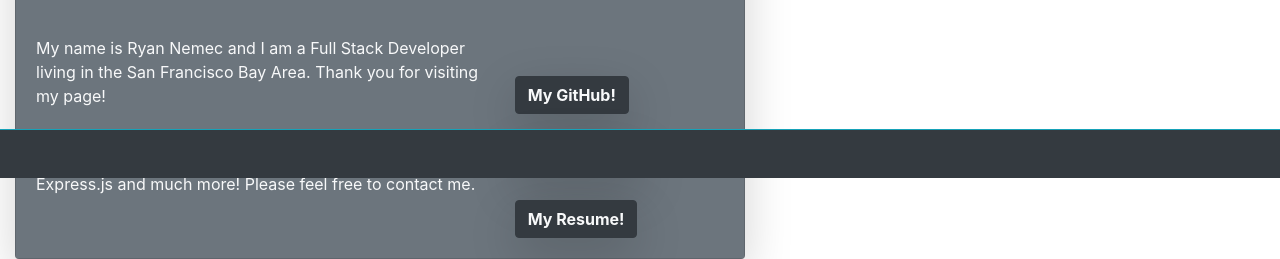
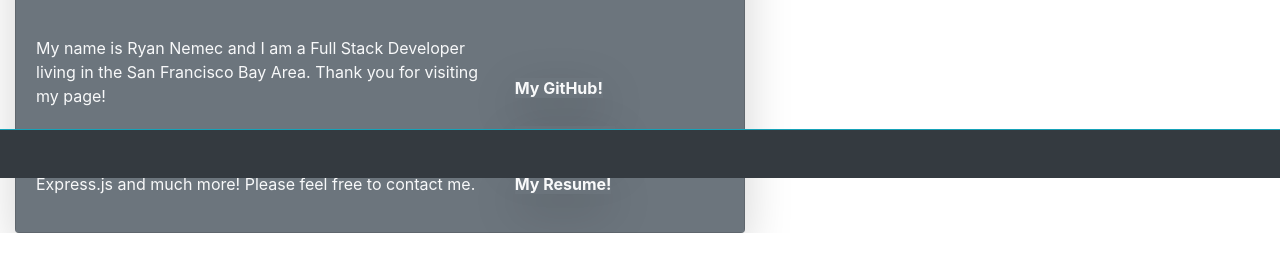
Before and after one commit to perfectoment/project-portfolio, a website: page public/index.html in a window 1280 px wide. Shown: the part 622-881 px from the top of the page. After the commit the page ends 855 px from the top, so only its background shows below. Drawn offline with nearby package versions, Linux system fonts and the light colour scheme.

Commit message:
fixed links

```diff
--- a/public/index.html
+++ b/public/index.html
@@ -58,13 +58,13 @@
                 <div class="col-md-4 text-left">
                   <p> </p>
                   <br>
-                  <button type="button" class="btn btn-dark shadow-lg left font-weight-bold text-light" href="https://github.com/perfectoment">My GitHub!</button>
+                  <a class="shadow-lg left font-weight-bold text-light" href="https://github.com/perfectoment">My GitHub!</a>
                   <br>
                   <br>
-                  <button type="button" class="btn btn-dark left shadow-lg font-weight-bold text-light" href="https://www.linkedin.com/in/ryan-nemec-5a6b3a66/">My Linkedin!</button>
+                  <a class="left shadow-lg font-weight-bold text-light" href="https://www.linkedin.com/in/ryan-nemec-5a6b3a66/">My Linkedin!</a>
                   <br>
                   <br>
-                  <button type="button" class="btn btn-dark left shadow-lg font-weight-bold text-light" href="img\RyanNemecResume(1).pdf">My Resume!</button>
+                  <a class="left shadow-lg font-weight-bold text-light" href="img\RyanNemecResume(1).pdf" method="GET" target="_blank">My Resume!</a>
                 </div>
               </div>
             </div>
```
